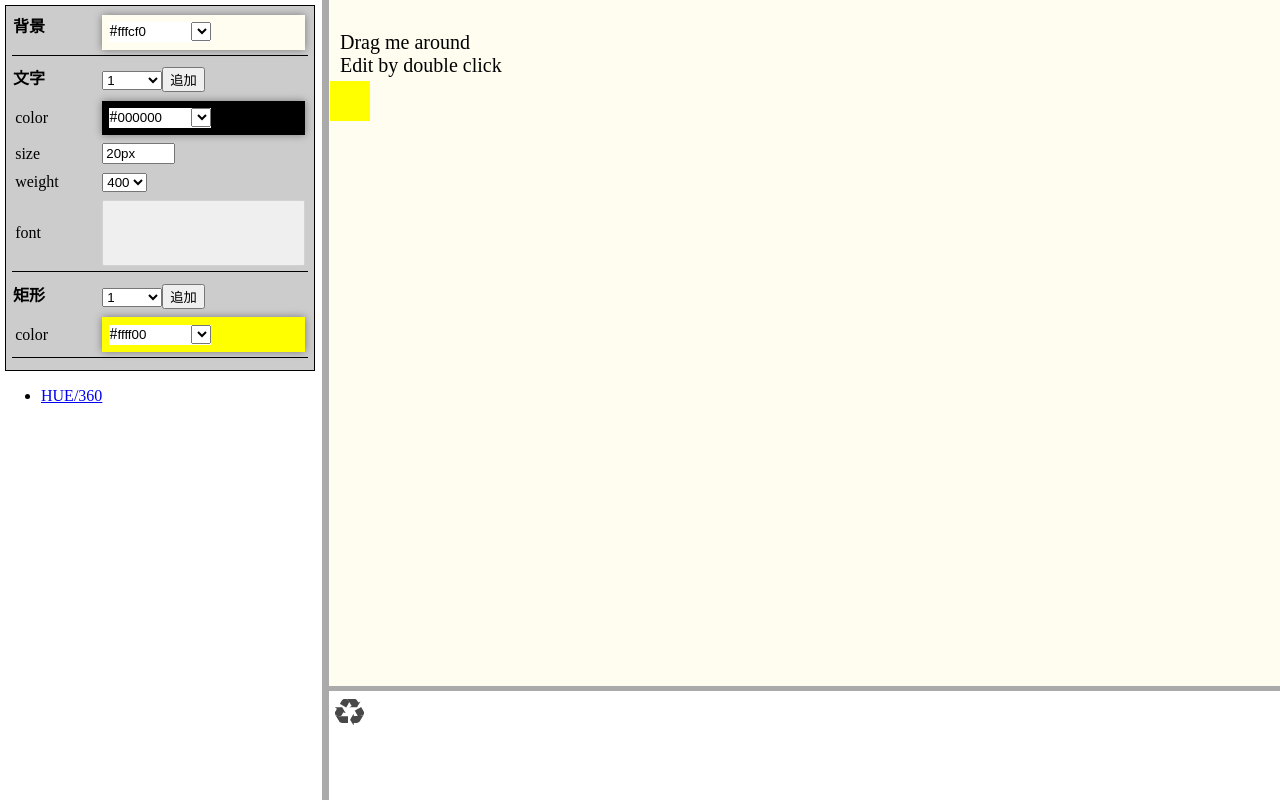
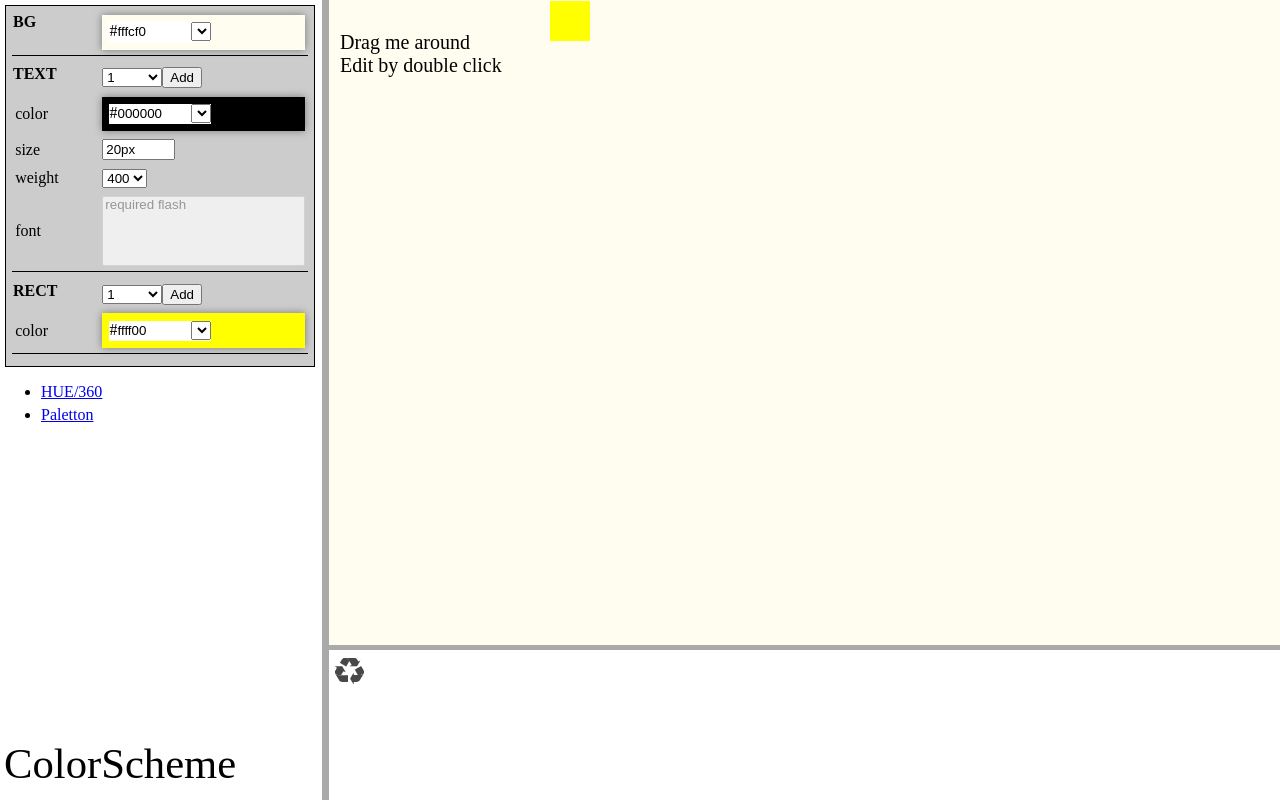
Before and after one commit to srz-zumix/site, a plain HTML site: page colorscheme/index.html in a window 1280 px wide. Drawn offline with Linux system fonts and the light colour scheme.

Commit message:
add title fix name

```diff
--- a/colorscheme/index.html
+++ b/colorscheme/index.html
@@ -28,6 +28,8 @@
     border-collapse: collapse;
     width: 100%;
     height: 100%;
+    padding: 0px;
+    margin: 0px;
   }
   body>table th {
     vertical-align: top;
@@ -58,6 +60,7 @@
     padding: 0.5em;
     font-size: 20px;
     z-index: 2;
+    float: left;
   }
   .rect-item {
     width: 40px;
@@ -66,6 +69,7 @@
     min-height: 40px;
     background: yellow;
     z-index: 1;
+    float: left;
   }
 
   #text-item-select, #rect-item-select {
@@ -133,6 +137,17 @@
   .editing {
     border: solid 1px #222;
   }
+
+  li {
+    margin-bottom: 5px;
+  }
+  #title {
+    font-size: 32pt;
+    color: #000;
+    position: fixed;
+    left: 4px;
+    bottom: 12px;
+  }
   </style>
 
   <script>
@@ -158,6 +173,7 @@
       el.wmode = "transparent";
       document.body.appendChild(el);
     } else {
+      $("#font-select").append($('<option>').html("required flash").val("0"));
       $("#font-select").attr('disabled', true);
     }
   });
@@ -283,18 +299,20 @@
 <tr>
 <td rowspan="2" id="menu-wrapper">
 
+<span id="title">ColorScheme</span>
+
 <table class="item-pane">
 
-<!-- 背景 -->
-<tr><th>背景</th><td>
+<!-- BG -->
+<tr><th>BG</th><td>
 <div class="picker-pane"><span>
 #<input type="text" maxlength="6" size="6" value="fefefe" class="picker" id="bg-selector"></input>
 <SELECT id="bg-selector-simple" class="simple-picker" name="simple-picker" style="width:20px;" >
 </span></div></td></tr>
 <tr><td colspan="2" class="spliter"></td></tr>
 
-<!-- 文字 -->
-<tr><th>文字</th><td><SELECT id="text-item-select" name="text-item-select" ></SELECT><input type="button" name="追加" value="追加" id="add-text"></input></td></tr>
+<!-- TEXT -->
+<tr><th>TEXT</th><td><SELECT id="text-item-select" name="text-item-select" ></SELECT><input type="button" name="Add" value="Add" id="add-text"></input></td></tr>
 <tr><td>color </td><td><div class="picker-pane"><span>
 #<input type="text" maxlength="6" size="6" value="fefefe" class="picker" id="col-selector"></input>
 <SELECT id="col-selector-simple" class="simple-picker" name="simple-picker" style="width:20px;" >
@@ -316,8 +334,8 @@
 <tr><td>font  </td><td><SELECT id="font-select" name="font-select" size="4" style="width: 100%"></SELECT></input></td></tr>
 <tr><td colspan="2" class="spliter"></td></tr>
 
-<!-- 矩形 -->
-<tr><th>矩形</th><td><SELECT id="rect-item-select" name="rect-item-select" ></SELECT><input type="button" name="追加" value="追加" id="add-rect"></input></td></tr>
+<!-- RECT -->
+<tr><th>RECT</th><td><SELECT id="rect-item-select" name="rect-item-select" ></SELECT><input type="button" name="Add" value="Add" id="add-rect"></input></td></tr>
 <tr><td>color </td><td><div class="picker-pane"><span>
 #<input type="text" maxlength="6" size="6" value="fefefe" class="picker" id="rectcol-selector"></input>
 <SELECT id="rectcol-selector-simple" class="simple-picker" name="simple-picker" style="width:20px;" >
@@ -328,6 +346,7 @@
 
 <ul>
 <li><a href="http://hue360.herokuapp.com/" target="_blank">HUE/360</a></li>
+<li><a href="http://paletton.com/" target="_blank">Paletton</a></li>
 </ul>
 
 </td>
@@ -341,7 +360,7 @@
 <tr>
 <td id="foot-wrapper">
 <div id="garbageCan" class="toolbox">
-  <img src="../images/Tutorial9/recycle32.png" />
+  <img src="../images/Tutorial9/recycle32.png" title="Delete when drop an item" />
 </div>
 </td>
 </tr>
```
